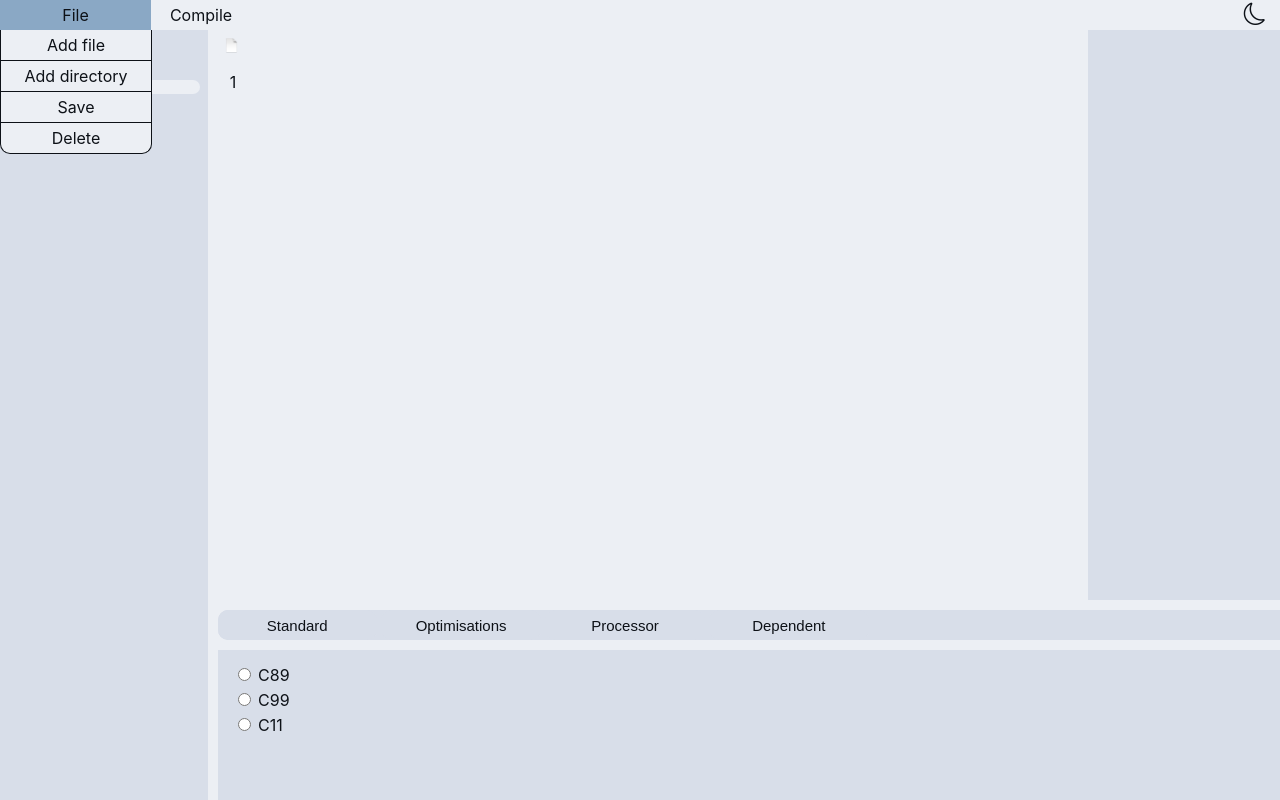
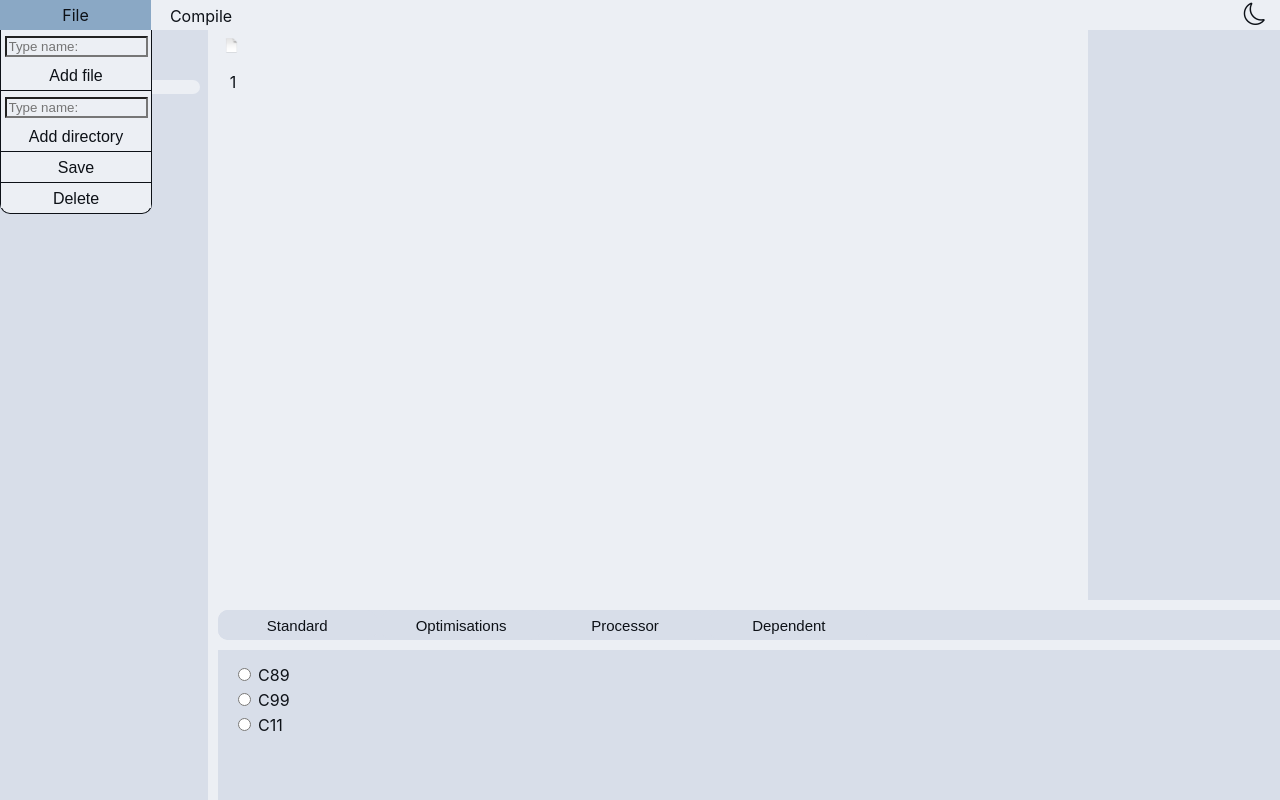
Before and after one commit to Klosiu889/WebIDE, a Django app: page /webIDE/ in a window 1280 px wide. Run offline with Django 4.2, Linux system fonts and the light colour scheme; data that the repository does not hold is empty; some libraries are stand-ins or nearby versions.

Commit message:
Compilation

```diff
--- a/Backend/Backend/settings.py
+++ b/Backend/Backend/settings.py
@@ -106,7 +106,7 @@ AUTH_PASSWORD_VALIDATORS = [
 
 LANGUAGE_CODE = 'en-us'
 
-TIME_ZONE = 'UTC'
+TIME_ZONE = 'CET'
 
 USE_I18N = True
 
--- a/Backend/webIDE/models.py
+++ b/Backend/webIDE/models.py
@@ -11,7 +11,7 @@ class Item(models.Model):
     name = models.CharField(max_length=200)
     description = models.CharField(max_length=200, blank=True, null=True)
     creation_date = models.DateTimeField()
-    owner = models.ForeignKey(User, on_delete=models.CASCADE)
+    owner = models.ForeignKey(User, on_delete=models.CASCADE, null=True)
     availability = models.BooleanField(default=True)
     availability_change_date = models.DateTimeField()
     change_date = models.DateTimeField()
--- a/Backend/webIDE/static/webIDE/Scripts/FilesServices.js
+++ b/Backend/webIDE/static/webIDE/Scripts/FilesServices.js
@@ -13,10 +13,10 @@ let openedFile = null
 let openedDirectory = null
 let lastOpened = null
 
-const addFileButton = document.getElementById('add-file-button')
-const addDirButton = document.getElementById('add-dir-button')
-const deleteButton = document.getElementById('delete-button')
-const saveButton = document.getElementById('save-button')
+const addFileButton = document.getElementById('add-file-submit')
+const addDirButton = document.getElementById('add-dir-submit')
+const deleteButton = document.getElementById('delete-submit')
+const saveButton = document.getElementById('save-submit')
 
 const updateLineNumbers = () => {
     const numberOfLines = textarea.value.split('\n').length;
@@ -38,58 +38,50 @@ textarea.addEventListener('keydown', event => {
     }
 })
 
+function addFile() {
+    console.log(openedDirectory)
+    const name_field = document.getElementById('add-file-name')
+    const directory_field = document.getElementById('add-file-parent')
+    name_field.value = name_field.value.trim()
+
+    if (openedDirectory != null) directory_field.value = openedDirectory.id.toString()
+    else directory_field.value = ""
+}
+
+function addDirectory() {
+    const name_field = document.getElementById('add-dir-name')
+    const directory_field = document.getElementById('add-dir-parent')
+    name_field.value = name_field.value.trim()
+
+    if (openedDirectory != null) directory_field.value = openedDirectory.id.toString()
+    else directory_field.value = ""
+}
+
 function deleteItem() {
-    if ((lastOpened === "directory" && openedDirectory != null) ||
-        (lastOpened === "file" && openedFile != null)) {
-        const xhr = new XMLHttpRequest()
-        xhr.open('POST', '/webIDE/delete_item/', true)
-        xhr.setRequestHeader('Content-Type', 'application/json')
-        xhr.onload = () => {
-            if (xhr.status === 200) {
-                console.log('Item deleted')
-            }
-            else {
-                console.log('Error deleting item')
-            }
+    if (lastOpened === "directory") {
+        if (openedDirectory != null) {
+            const id_field = document.getElementById('delete-id')
+            const type_field = document.getElementById('delete-type')
+            id_field.value = openedDirectory.id.toString()
+            type_field.value = "directory"
         }
-        xhr.onerror = () => {
-            console.log('Error deleting item')
+    }
+    else if (lastOpened === "file") {
+        if (openedFile != null) {
+            const id_field = document.getElementById('delete-id')
+            const type_field = document.getElementById('delete-type')
+            id_field.value = openedFile.id.toString()
+            type_field.value = "file"
         }
-
-        const dataToSend = {
-            id: (lastOpened === "directory" ? openedDirectory.id.toString() : openedFile.id.toString()),
-            type: lastOpened
-        }
-
-        xhr.send(JSON.stringify(dataToSend))
     }
 }
 
 function saveChanges() {
     if (openedFile != null) {
-        openedFile.content = textarea.value
-
-        const xhr = new XMLHttpRequest()
-        xhr.open('POST', '/webIDE/save_file/', true)
-        xhr.setRequestHeader('Content-Type', 'application/json')
-        xhr.onload = () => {
-            if (xhr.status === 200) {
-                console.log('File saved')
-            }
-            else {
-                console.log('Error saving file')
-            }
-        }
-        xhr.onerror = () => {
-            console.log('Error saving file')
-        }
-
-        const dataToSend = {
-            id: openedFile.id.toString(),
-            content: openedFile.content.toString()
-        }
-
-        xhr.send(JSON.stringify(dataToSend))
+        const id_field = document.getElementById('save-id')
+        const content_field = document.getElementById('save-content')
+        id_field.value = openedFile.id.toString()
+        content_field.value = textarea.value
     }
 }
 
@@ -124,7 +116,8 @@ function clickFile(evt) {
     lastOpened = "file"
 }
 
-
+addFileButton.addEventListener('click', () => addFile())
+addDirButton.addEventListener('click', () => addDirectory())
 deleteButton.addEventListener('click', () => deleteItem())
 saveButton.addEventListener('click', () => saveChanges())
 
@@ -135,3 +128,42 @@ for (let i = 0; i < clickableDirectories.length; i++) {
 for (let i = 0; i < clickableFiles.length; i++) {
     clickableFiles[i].addEventListener('click', (evt) => clickFile(evt))
 }
+
+function compile(evt) {
+    const standard= document.querySelectorAll('#standard input[type="radio"]:checked')
+    const optimisations = document.querySelectorAll('#optimisation input[type="checkbox"]:checked')
+    const processor = document.querySelectorAll('#processor input[type="radio"]:checked')
+    let dependant = null;
+    if (processor[0] != null) {
+        switch (processor[0].value) {
+            case 'msc51':
+                dependant = document.querySelectorAll('#dependent-mcs51 input[type="radio"]:checked')
+                break
+            case 'z80':
+                dependant = document.querySelectorAll('#dependent-z80 input[type="radio"]:checked')
+                break
+            case 'stm8':
+                dependant = document.querySelectorAll('#dependent-stm8 input[type="radio"]:checked')
+                break
+        }
+    }
+
+    const standardInput = document.getElementById('compile-standard')
+    const optimisationsInput = document.getElementById('compile-optimisation')
+    const processorInput = document.getElementById('compile-processor')
+    const dependantInput = document.getElementById('compile-dependant')
+    const fileInput = document.getElementById('compile-file')
+
+    standardInput.value = standard[0] == null ? "" : standard[0].value
+    optimisationsInput.value = ""
+    for (let i = 0; i < optimisations.length; i++) {
+        optimisationsInput.value += optimisations[i].value + " "
+    }
+    processorInput.value = processor[0] == null ? "" : processor[0].value
+    fileInput.value = openedFile == null ? "" : openedFile.id.toString()
+}
+
+compile(null)
+
+const compileButton = document.getElementById('compile-submit')
+compileButton.addEventListener('click', (evt) => compile(evt))
--- a/Backend/webIDE/static/webIDE/Style/Colors.css
+++ b/Backend/webIDE/static/webIDE/Style/Colors.css
@@ -3,6 +3,7 @@
     --secondary-color: #ECEFF4;
     --trimary-color: #999;
     --text-color: #0D1117;
+    --highlight-color: green;
     --button-hover-color: rgba(138, 168, 197);
 }
 
@@ -11,6 +12,7 @@
     --secondary-color: #161B22;
     --text-color: #D8DEE9;
     --button-hover-color: #4C566A;
+    --highlight-color: greenyellow;
 }
 
 * {
@@ -48,6 +50,28 @@ body {
     background-color: var(--button-hover-color);
 }
 
+.dropdown {
+    background-color: var(--secondary-color);
+}
+.add-name {
+    background-color: var(--secondary-color);
+}
+
+#compile-submit {
+    background-color: var(--secondary-color);
+    border: none;
+}
+
+#compile-submit:hover {
+    background-color: var(--button-hover-color);
+}
+
+.dropdown:hover {
+    background-color: var(--button-hover-color);
+    transition-duration: 0.2s;
+    transition-timing-function: ease-in-out;
+}
+
 .code {
     background-color: var(--secondary-color);
 }
@@ -79,7 +103,7 @@ body {
 }
 
 .opened {
-    color: var(--trimary-color);
+    color: var(--highlight-color);
 }
 
 .fragment {
--- a/Backend/webIDE/static/webIDE/Style/Layout.css
+++ b/Backend/webIDE/static/webIDE/Style/Layout.css
@@ -131,6 +131,25 @@ i {
     text-align: left;
 }
 
+.dropdown {
+    padding: 0;
+    margin: 0;
+    height: 100%;
+    width: 100%;
+
+    font-size: 1em;
+}
+
+.add-name {
+    width: 90%;
+}
+
+#compile-submit {
+    width: 100%;
+    height: 30px;
+    font: var(--font);
+}
+
 .files {
     grid-area: files;
     display: block;
@@ -158,6 +177,10 @@ i {
     font-size: 1em;
 
     text-align: left;
+}
+
+.opened {
+    font-weight: bold;
 }
 
 .code {
--- a/Backend/webIDE/templates/index.html
+++ b/Backend/webIDE/templates/index.html
@@ -16,13 +16,51 @@
         <ol>
             <li><a href="#">File</a>
                 <ul>
-                    <li id="add-file-button"><a href="#">Add file</a></li>
-                    <li id="add-dir-button"><a href="#">Add directory</a></li>
-                    <li id="save-button"><a href="#">Save</a></li>
-                    <li id="delete-button"><a href="#">Delete</a></li>
+                    <li id="add-file-button">
+                        <form action="/webIDE/add_file/" method="post">
+                            {% csrf_token %}
+                            <input type="hidden" name="parent" id="add-file-parent">
+                            <label for="add-file-name"></label><input type="text" name="name" id="add-file-name" class="add-name" placeholder="Type name: ">
+                            <input type="submit" style="border: none" id="add-file-submit" class="dropdown" value="Add file">
+                        </form>
+                    </li>
+                    <li id="add-dir-button">
+                        <form action="/webIDE/add_directory/" method="post">
+                            {% csrf_token %}
+                            <input type="hidden" name="parent" id="add-dir-parent">
+                            <label for="add-dir-name"></label><input type="text" name="name" id="add-dir-name" class="add-name" placeholder="Type name: ">
+                            <input type="submit" style="border: none" id="add-dir-submit" class="dropdown" value="Add directory">
+                        </form>
+                    </li>
+                    <li id="save-button">
+                        <form action="/webIDE/save_file/" method="post">
+                            {% csrf_token %}
+                            <input type="hidden" name="id" id="save-id">
+                            <input type="hidden" name="content" id="save-content">
+                            <input type="submit" style="border: none" id="save-submit" class="dropdown" value="Save">
+                        </form>
+                    </li>
+                    <li id="delete-button">
+                        <form action="/webIDE/delete_item/" method="post">
+                            {% csrf_token %}
+                            <input type="hidden" name="id" id="delete-id">
+                            <input type="hidden" name="type" id="delete-type">
+                            <input type="submit" style="border: none" id="delete-submit" class="dropdown" value="Delete">
+                        </form>
+                    </li>
                 </ul>
             </li>
-            <li><a href="#">Compile</a></li>
+            <li>
+                <form action="/webIDE/compile_file/" method="post">
+                    {% csrf_token %}
+                    <input type="hidden" name="standard" id="compile-standard">
+                    <input type="hidden" name="optimisation" id="compile-optimisation">
+                    <input type="hidden" name="processor" id="compile-processor">
+                    <input type="hidden" name="dependant" id="compile-dependant">
+                    <input type="hidden" name="file" id="compile-file">
+                    <input type="submit" id="compile-submit" value="Compile">
+                </form>
+            </li>
         </ol>
         <i id="dark-mode-toggle" class="bi bi-brightness-high-fill"></i>
     </div>
@@ -58,29 +96,29 @@
     </div>
 
     <div id="standard" class="options">
-        <div class="options-item"><input type="radio" name="version" value="c89" id="c89">
+        <div class="options-item"><input type="radio" name="standard" value="std-c89" id="c89">
             <label for="c89">C89</label></div>
-        <div class="options-item"><input type="radio" name="version" value="c99" id="c99">
+        <div class="options-item"><input type="radio" name="standard" value="std-c99" id="c99">
             <label for="c99">C99</label></div>
-        <div class="options-item"><input type="radio" name="version" value="c11" id="c11">
+        <div class="options-item"><input type="radio" name="standard" value="std-c11" id="c11">
             <label for="c11">C11</label></div>
     </div>
 
     <div id="optimisation" class="options">
-        <div class="options-item"><input type="checkbox" name="version" value="o2" id="o2">
-            <label for="o2">O2</label></div>
-        <div class="options-item"><input type="checkbox" name="version" value="o3" id="o3">
-            <label for="o3">O3</label></div>
-        <div class="options-item"><input type="checkbox" name="version" value="o7" id="o7">
-            <label for="o7">O7</label></div>
+        <div class="options-item"><input type="checkbox" name="optimisation" value="nogcse" id="nogcse">
+            <label for="nogcse">nogcse</label></div>
+        <div class="options-item"><input type="checkbox" name="optimisation" value="noinvariant" id="noinvariant">
+            <label for="noinvariant">noinvariant</label></div>
+        <div class="options-item"><input type="checkbox" name="optimisation" value="noinduction" id="noinduction">
+            <label for="noinduction">noinduction</label></div>
     </div>
 
     <div id="processor" class="options">
-        <div class="options-item"><input type="radio" name="version" value="MCS51" id="mcs51" class="processor-radio">
+        <div class="options-item"><input type="radio" name="processor" value="mmcs51" id="mcs51" class="processor-radio">
             <label for="mcs51">MCS51</label></div>
-        <div class="options-item"><input type="radio" name="version" value="Z80" id="z80" class="processor-radio">
+        <div class="options-item"><input type="radio" name="processor" value="mz80" id="z80" class="processor-radio">
             <label for="z80">Z80</label></div>
-        <div class="options-item"><input type="radio" name="version" value="STM8" id="stm8" class="processor-radio">
+        <div class="options-item"><input type="radio" name="processor" value="mstm8" id="stm8" class="processor-radio">
             <label for="stm8">STM8</label></div>
     </div>
 
@@ -88,15 +126,28 @@
     </div>
 
     <div id="dependent-mcs51" class="options">
-        MCS51
+        <div class="options-item"><input type="radio" name="processor" value="model-small" id="model-small" class="processor-radio">
+            <label for="model-small">model-small</label></div>
+        <div class="options-item"><input type="radio" name="processor" value="model-medium" id="model-medium" class="processor-radio">
+            <label for="model-medium">model-medium</label></div>
+        <div class="options-item"><input type="radio" name="processor" value="STM8" id="model-large" class="processor-radio">
+            <label for="model-large">model-large</label></div>
+        <div class="options-item"><input type="radio" name="processor" value="STM8" id="xstack" class="processor-radio">
+            <label for="xstack">xstack</label></div>
     </div>
 
     <div id="dependent-z80" class="options">
-        Z80
+        <div class="options-item"><input type="radio" name="processor" value="MCS51" id="reserve-regs-iy" class="processor-radio">
+            <label for="reserve-regs-iy">reserve-regs-iy</label></div>
+        <div class="options-item"><input type="radio" name="processor" value="Z80" id="fno-omit-frame-pointer" class="processor-radio">
+            <label for="fno-omit-frame-pointer">fno-omit-frame-pointer</label></div>
     </div>
 
     <div id="dependent-stm8" class="options">
-        STM8
+        <div class="options-item"><input type="radio" name="processor" value="model-medium" id="model-medium-stm8" class="processor-radio">
+            <label for="model-medium-stm8">model-medium</label></div>
+        <div class="options-item"><input type="radio" name="processor" value="model-large" id="model-large-stm8" class="processor-radio">
+            <label for="model-large-stm8">model-large</label></div>
     </div>
 
 </div>
--- a/Backend/webIDE/urls.py
+++ b/Backend/webIDE/urls.py
@@ -4,6 +4,9 @@ from . import views
 
 urlpatterns = [
     path('', views.index, name='index'),
-    path('delete_Item/', views.delete_Item, name='delete_Item'),
+    path('add_file/', views.add_file, name='add_file'),
+    path('add_directory/', views.add_directory, name='add_directory'),
+    path('delete_item/', views.delete_item, name='delete_item'),
     path('save_file/', views.save_file, name='save_file'),
+    path('compile_file/', views.compile_file, name='compile_file'),
 ]
--- a/Backend/webIDE/views.py
+++ b/Backend/webIDE/views.py
@@ -2,42 +2,10 @@ from datetime import datetime
 
 from django.shortcuts import render
 from .models import Directory, File
-from django.http import JsonResponse
+import subprocess
 
 
-def delete_Item(request):
-    if request.method == 'POST':
-        item_id = request.POST.get('id')
-        item_type = request.POST.get('type')
-        if item_type == 'directory':
-            item = Directory.objects.get(id=item_id)
-            item.availability = False
-            item.availability_change_date = datetime.now()
-            item.save()
-        elif item_type == 'file':
-            item = File.objects.get(id=item_id)
-            item.availability = False
-            item.availability_change_date = datetime.now()
-            item.save()
-        return JsonResponse({'status': 'success'})
-    else:
-        return JsonResponse({'status': 'error'})
-
-
-def save_file(request):
-    if request.method == 'POST':
-        file_id = request.POST.get('id')
-        file_content = request.POST.get('content')
-        file = File.objects.get(id=file_id)
-        file.file_content = file_content
-        file.change_date = datetime.now()
-        file.save()
-        return JsonResponse({'status': 'success'})
-    else:
-        return JsonResponse({'status': 'error'})
-
-
-def index(request):
+def render_website(request):
     directories = Directory.objects.all()
     files = File.objects.all()
     directories_list = list(directories.values())
@@ -48,5 +16,101 @@ def index(request):
         'directories_list': directories_list,
         'files_list': files_list,
     }
+    return render(request, 'index.html', data)
 
-    return render(request, 'index.html', data)
+
+def add_file(request):
+    if request.method == 'POST' and request.POST.get('name') != "":
+        file_name = request.POST.get('name')
+        file = None
+        if request.POST.get('parent') != "":
+            parent_id = int(request.POST.get('parent'))
+            parent = Directory.objects.get(id=parent_id)
+            file = File(name=file_name, creation_date=datetime.now(), availability=True,
+                        availability_change_date=datetime.now(), change_date=datetime.now(), parent=parent)
+        else:
+            file = File(name=file_name, creation_date=datetime.now(), availability=True,
+                        availability_change_date=datetime.now(), change_date=datetime.now())
+        file.save()
+    return render_website(request)
+
+
+def add_directory(request):
+    if request.method == 'POST' and request.POST.get('name') != "":
+        directory_name = request.POST.get('name')
+        directory = None
+        if request.POST.get('parent') != "":
+            parent_id = int(request.POST.get('parent'))
+            parent = Directory.objects.get(id=parent_id)
+            directory = Directory(name=directory_name, creation_date=datetime.now(), availability=True,
+                                  availability_change_date=datetime.now(), change_date=datetime.now(), parent=parent)
+        else:
+            directory = Directory(name=directory_name, creation_date=datetime.now(), availability=True,
+                                  availability_change_date=datetime.now(), change_date=datetime.now())
+        directory.save()
+    return render_website(request)
+
+
+def delete_item(request):
+    if request.method == 'POST' and request.POST.get('id') != "":
+        item_id = int(request.POST.get('id'))
+        item_type = request.POST.get('type')
+        if item_type == 'directory':
+            directory = Directory.objects.get(id=item_id)
+            directory.availability = False
+            directory.availability_change_date = datetime.now()
+            directory.save()
+        elif item_type == 'file':
+            file = File.objects.get(id=item_id)
+            file.availability = False
+            file.availability_change_date = datetime.now()
+            file.save()
+
+    return render_website(request)
+
+
+def save_file(request):
+    if request.method == 'POST' and request.POST.get('id') != "":
+        file_id = int(request.POST.get('id'))
+        file_content = request.POST.get('content')
+        file = File.objects.get(id=file_id)
+        file.content = file_content
+        file.change_date = datetime.now()
+        file.save()
+
+    return render_website(request)
+
+
+def compile_file(request):
+    if request.method == 'POST' and request.POST.get('id') != "":
+        standard = request.POST.get('standard')
+        optimizations = request.POST.get('optimization')
+        processor = request.POST.get('processor')
+        dependant = request.POST.get('dependant')
+        file_id = int(request.POST.get('file'))
+        file = File.objects.get(id=file_id)
+
+        command = "sdcc"
+        if standard != "":
+            command += " --" + standard
+
+        if processor != "":
+            command += " -" + processor
+
+        command += " " + file.name
+        print(command)
+        file_create = open(file.name, 'w')
+        file_create.write(file.content)
+        file_create.close()
+        subprocess.run(command, shell=True)
+        new_entry = File(name=file.name[:-2] + ".asm", creation_date=datetime.now(), availability=True, availability_change_date=datetime.now(), change_date=datetime.now(), parent=file.parent)
+        new_entry.content = open(file.name[:-2] + ".asm", 'r').read()
+        new_entry.save()
+        subprocess.run("rm " + file.name[:-2] + "*", shell=True)
+
+
+    return render_website(request)
+
+
+def index(request):
+    return render_website(request)
```
